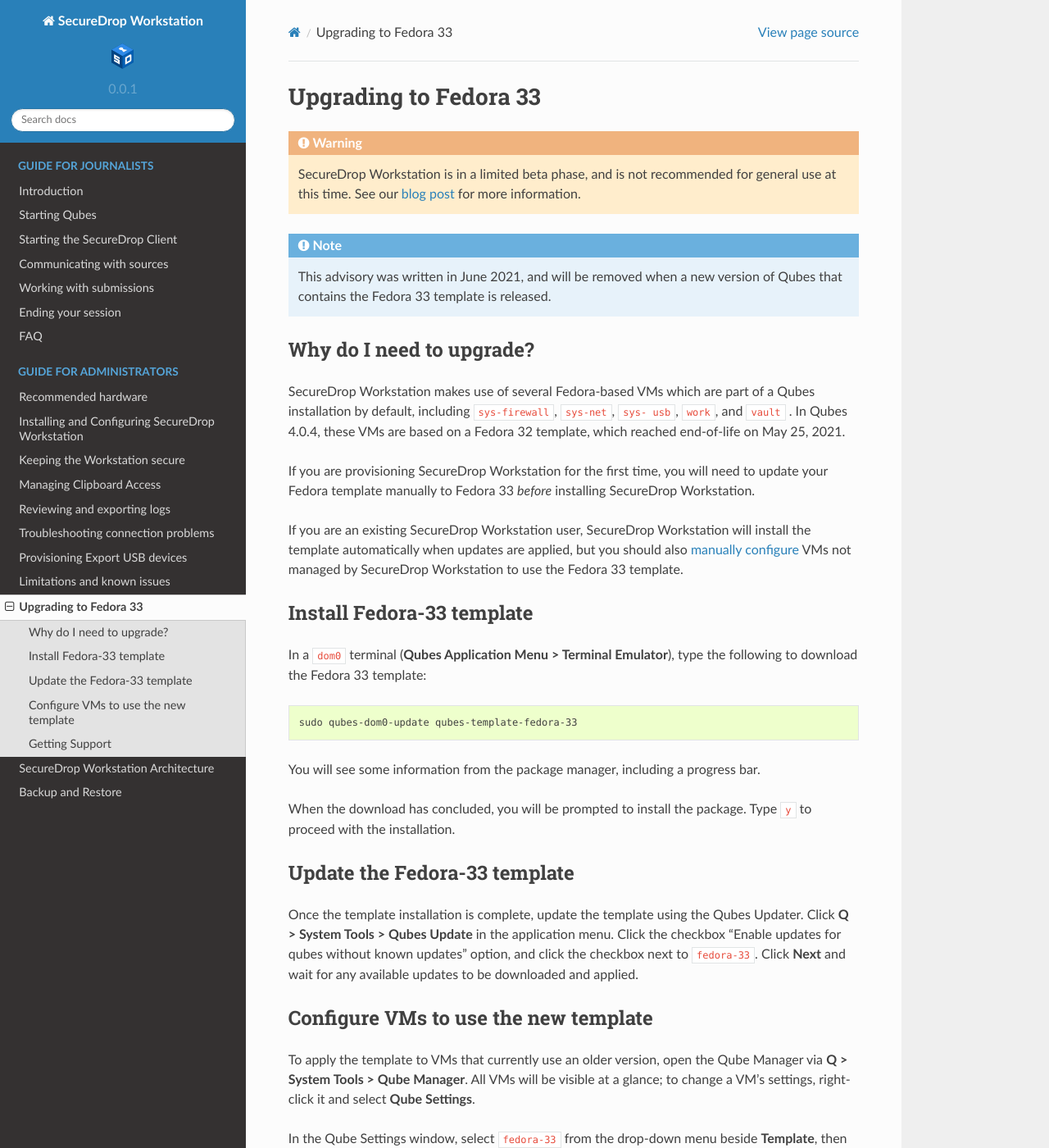
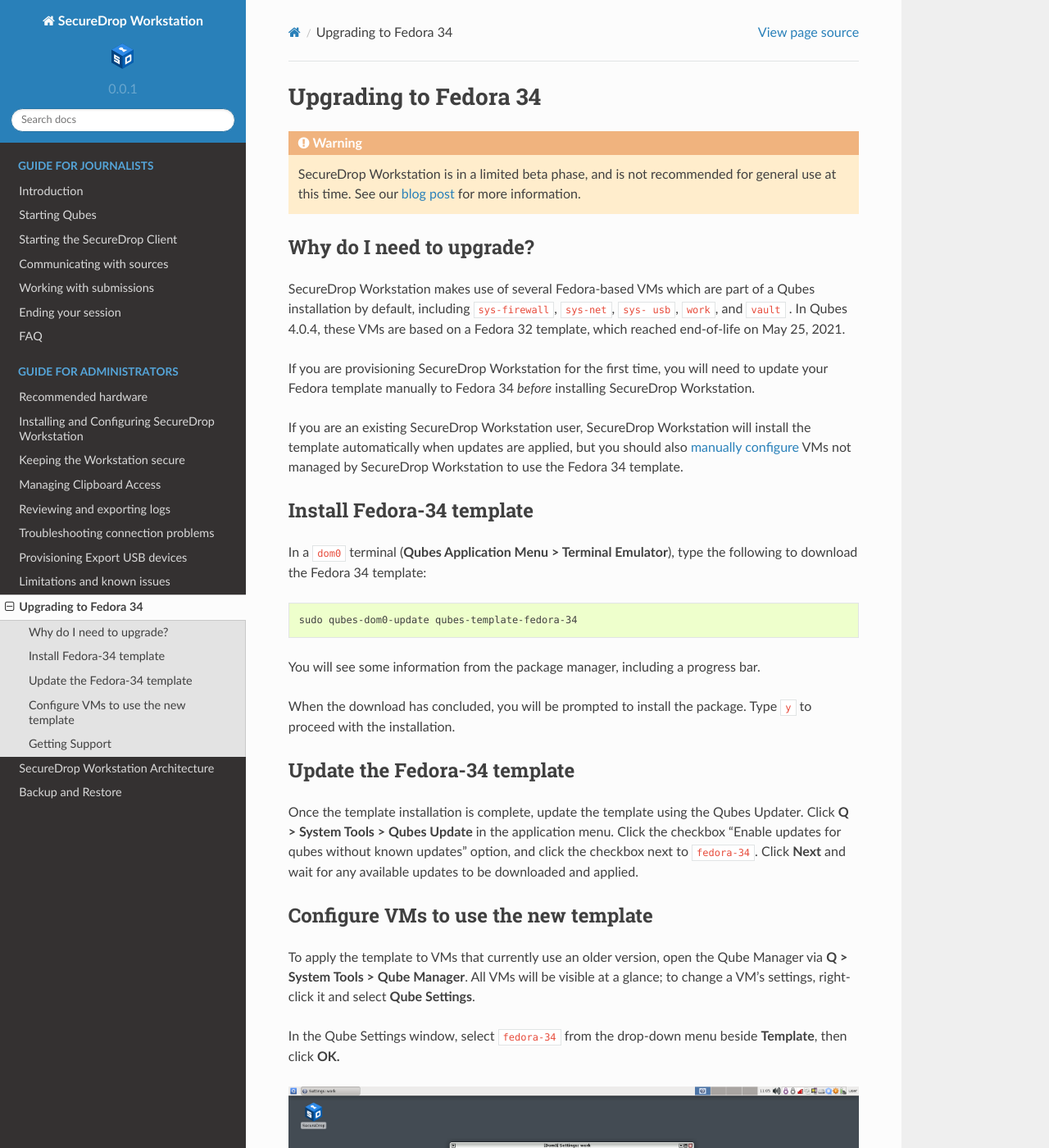
Before and after one commit to freedomofpress/securedrop-workstation-docs, a Sphinx documentation site: the page built from docs/admin/upgrading_fedora.rst, in a window 1280 px wide and 1400 px high. Shown: the whole window at 82% size. Built offline with Sphinx 7.4.7 and the Read the Docs theme 2.0.0, drawn with Linux system fonts in a browser that asks for light colours.

Commit message:
Update fedora-33 -> fedora-34 throughout
Makes the usual string substitutions. Also renames
the fedora RST file so the URL is stable over time.

```diff
--- a/docs/admin/install.rst
+++ b/docs/admin/install.rst
@@ -15,7 +15,7 @@
 #. Download and verify Qubes OS
 #. Install Qubes OS
 #. Apply updates to system templates
-#. Install Fedora 33 base template
+#. Install Fedora 34 base template
 
 Install tasks:
 ~~~~~~~~~~~~~~
@@ -169,10 +169,10 @@
 
 - Once Tor has connected, select **Q > System Tools > Qubes Update** to update the system VMs. in the ``[Dom0] Qubes Updater`` window, first check ``Enable updates for qubes without known available updates``, then check all entries in the list above. Then, click **Next**. The system's VMs will be updated sequentially - this may take some time. When the updates are complete, click **Finish**.
 
-Install Fedora 33 template
+Install Fedora 34 template
 ~~~~~~~~~~~~~~~~~~~~~~~~~~
 
-See :doc:`upgrading_to_fedora_33`.
+See :doc:`upgrading_fedora`.
 
 Install tasks
 -------------
--- a/docs/admin/upgrading_to_fedora_33.rst
+++ b/docs/admin/upgrading_fedora.rst
@@ -1,10 +1,7 @@
-Upgrading to Fedora 33
+Upgrading to Fedora 34
 ======================
 
 .. include:: ../includes/top-warning.rst
-
-.. note:: This advisory was written in June 2021, and will be removed when a new
-          version of Qubes that contains the Fedora 33 template is released.
 
 Why do I need to upgrade?
 -------------------------
@@ -15,23 +12,23 @@
 Fedora 32 template, which reached end-of-life on May 25, 2021.
 
 If you are provisioning SecureDrop Workstation for the first time, you will need
-to update your Fedora template manually to Fedora 33 *before* installing
+to update your Fedora template manually to Fedora 34 *before* installing
 SecureDrop Workstation.
 
 If you are an existing SecureDrop Workstation user, SecureDrop Workstation
 will install the template automatically when updates are applied, but you
 should also :ref:`manually configure <configure_vms>` VMs not managed by
-SecureDrop Workstation to use the Fedora 33 template.
+SecureDrop Workstation to use the Fedora 34 template.
 
-Install Fedora-33 template
+Install Fedora-34 template
 --------------------------
 
 In a ``dom0`` terminal (**Qubes Application Menu > Terminal Emulator**), type
-the following to download the Fedora 33 template:
+the following to download the Fedora 34 template:
 
 .. code:: sh
 
-   sudo qubes-dom0-update qubes-template-fedora-33
+   sudo qubes-dom0-update qubes-template-fedora-34
 
 You will see some information from the package manager, including a progress
 bar.
@@ -40,12 +37,12 @@
 Type ``y`` to proceed with the installation.
 
 
-Update the Fedora-33 template
+Update the Fedora-34 template
 -----------------------------
 Once the template installation is complete, update the template using the Qubes
 Updater. Click **Q > System Tools > Qubes Update** in the application menu.
 Click the checkbox "Enable updates for qubes without known updates" option,
-and click the checkbox next to ``fedora-33``. Click **Next** and wait for
+and click the checkbox next to ``fedora-34``. Click **Next** and wait for
 any available updates to be downloaded and applied.
 
 .. _configure_vms:
@@ -56,7 +53,7 @@
 Qube Manager via **Q > System Tools > Qube Manager**. All VMs will be visible at
 a glance; to change a VM's settings, right-click it and select **Qube Settings**.
 
-In the Qube Settings window, select ``fedora-33`` from the drop-down menu
+In the Qube Settings window, select ``fedora-34`` from the drop-down menu
 beside **Template**, then click **OK.**
 
 |screenshot_qsettings_fedora32|
--- a/docs/index.rst
+++ b/docs/index.rst
@@ -38,7 +38,7 @@
    admin/troubleshooting_connection
    admin/provisioning_usb
    admin/known_issues
-   admin/upgrading_to_fedora_33
+   admin/upgrading_fedora
    admin/workstation_architecture
    admin/backup
 
```
